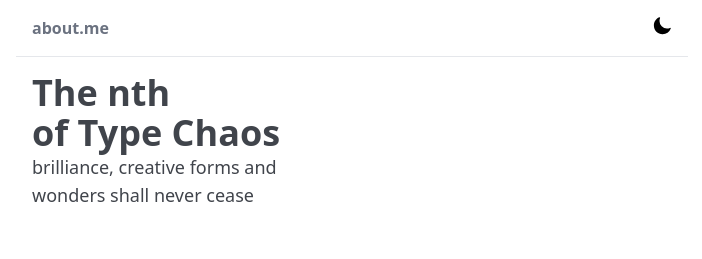
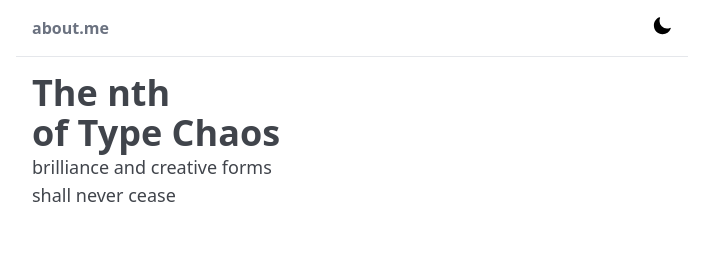
Before and after one commit to victor-eno/vicjournals, a Next.js app: page / in a window 1280 px wide. Shown: the top 259 px of the page, without its empty margins (288-990 px from the left). Built offline with nearby package versions, Linux system fonts and the light colour scheme.

Commit message:
test result return

```diff
--- a/pages/index.js
+++ b/pages/index.js
@@ -41,10 +41,10 @@ export default function Blog({ posts }) {
         of Type Chaos
         </h1>
         <p className="vic2 font-base">
-        brilliance, creative forms and
+        brilliance and creative forms
         </p>
         <p className="vic2 font-base">
-        wonders shall never cease
+        shall never cease
         </p>
         <p className="vic2 font-base">
 
```
